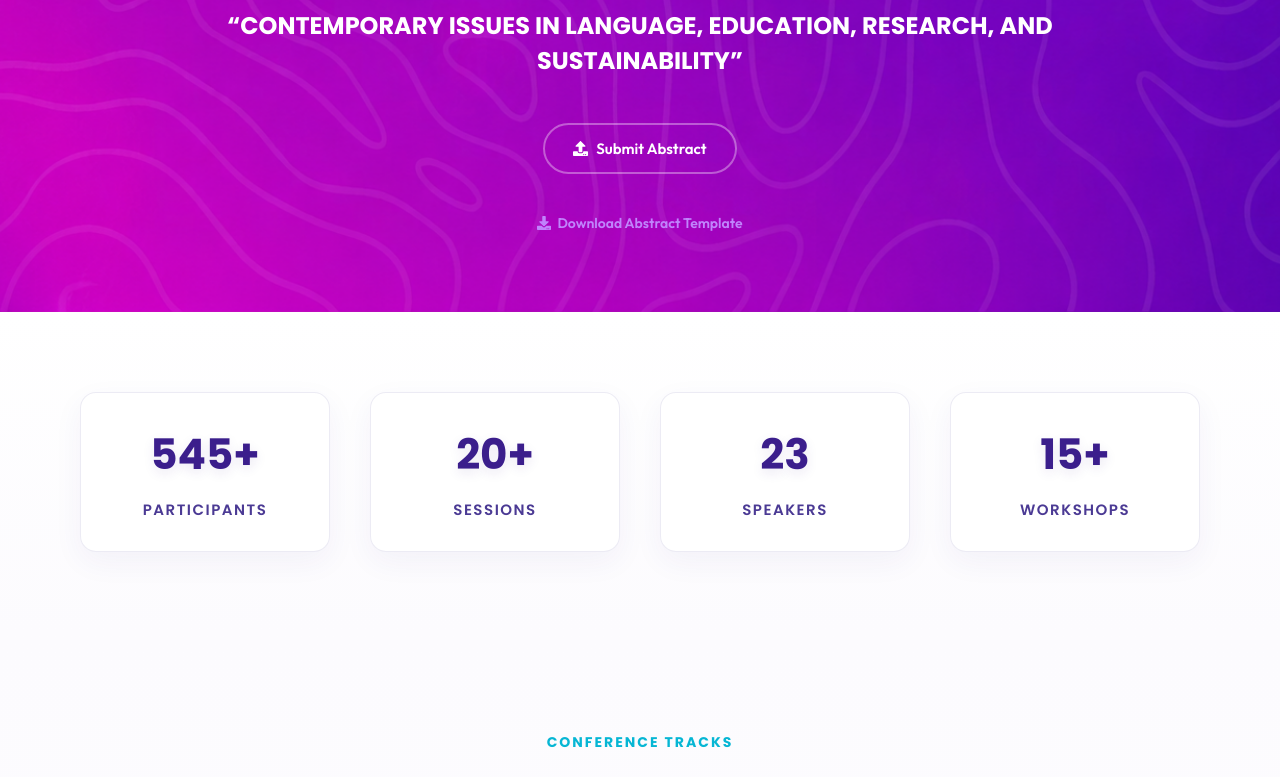
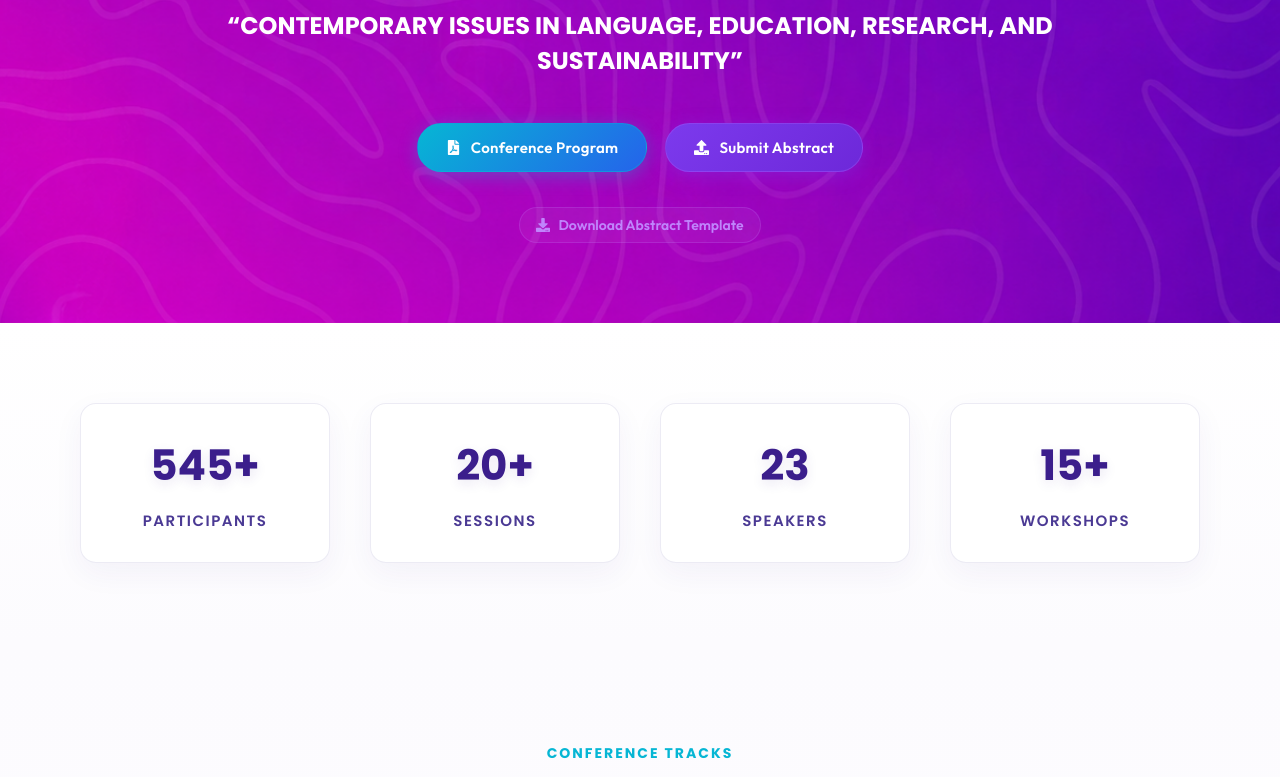
Before and after one commit to meleykemahmudlu22/Conference, a React (Vite) app: page / in a window 1280 px wide. Shown: the part 738-1515 px from the top of the page. Built offline with nearby package versions, Linux system fonts and the light colour scheme; no server answers.

Commit message:
feat: move Conference Program button to hero poster section with professional styling and toast notification

```diff
--- a/src/assets/components/Header/Header.jsx
+++ b/src/assets/components/Header/Header.jsx
@@ -1,8 +1,6 @@
 import { Link as RouterLink } from "react-router-dom";
 import { FiLogIn, FiUserPlus, FiChevronUp, FiMenu, FiX } from "react-icons/fi";
-import { FaFilePdf } from "react-icons/fa";
 import { SignedIn, SignedOut, UserButton } from "@clerk/clerk-react";
-import Swal from "sweetalert2";
 import "./header.css";
 import { useEffect, useState } from "react";
 
@@ -54,33 +52,6 @@ function Header() {
     }
   };
 
-  const handleProgramDownload = (e) => {
-    if (e) e.preventDefault();
-
-    // Trigger browser direct download of PDF
-    const link = document.createElement("a");
-    link.href = "/Conference_Program_CIER2026.pdf";
-    link.download = "Conference_Program_CIER2026.pdf";
-    document.body.appendChild(link);
-    link.click();
-    document.body.removeChild(link);
-
-    // Display professional English SweetAlert toast notification
-    Swal.fire({
-      toast: true,
-      position: "top-end",
-      icon: "success",
-      title: "Conference Program Downloaded",
-      text: "The official CIER 2026 conference program has been saved to your device.",
-      showConfirmButton: false,
-      timer: 4000,
-      timerProgressBar: true,
-      background: "#1b143a",
-      color: "#ffffff",
-      iconColor: "#06b6d4"
-    });
-  };
-
   return (
     <>
       <div className="HeaderContainer">
@@ -126,9 +97,6 @@ function Header() {
                     <a href="/#topics" onClick={(e) => { e.preventDefault(); navigateAndScroll("topics"); setMenuOpen(false); setOpenMobileDropdown(null); }}>
                       Topics
                     </a>
-                    <a href="/Conference_Program_CIER2026.pdf" onClick={(e) => { handleProgramDownload(e); setMenuOpen(false); setOpenMobileDropdown(null); }}>
-                      Program PDF
-                    </a>
                   </div>
                 </li>
 
@@ -162,10 +130,6 @@ function Header() {
           </div>
 
           <div className="HeaderBtn">
-            <button onClick={handleProgramDownload} className="navbar-btn program-btn">
-              <FaFilePdf className="btn-icon pdf-icon" /> Conference Program
-            </button>
-
             <SignedOut>
               <RouterLink to="/login" onClick={() => setMenuOpen(false)}>
                 <button className="navbar-btn login-btn">
--- a/src/assets/components/SectionOne/SectionOne.jsx
+++ b/src/assets/components/SectionOne/SectionOne.jsx
@@ -4,7 +4,7 @@ import images from "../images/cilers logo.png";
 import image from "../images/MDUlogo (2).png";
 import picture from "../images/dokuz eylul.png";
 import Swal from "sweetalert2";
-import { FaUpload, FaDownload } from "react-icons/fa";
+import { FaUpload, FaDownload, FaFilePdf } from "react-icons/fa";
 import { useAuth } from "@clerk/clerk-react";
 import "./one.css";
 
@@ -103,6 +103,33 @@ function SectionOne() {
     fileInputRef.current.click();
   };
 
+  const handleProgramDownload = (e) => {
+    if (e) e.preventDefault();
+
+    // Trigger direct browser download of PDF
+    const link = document.createElement("a");
+    link.href = "/Conference_Program_CIER2026.pdf";
+    link.download = "Conference_Program_CIER2026.pdf";
+    document.body.appendChild(link);
+    link.click();
+    document.body.removeChild(link);
+
+    // Display professional English SweetAlert toast notification
+    Swal.fire({
+      toast: true,
+      position: "top-end",
+      icon: "success",
+      title: "Conference Program Downloaded",
+      text: "The official CIER 2026 conference program has been saved to your device.",
+      showConfirmButton: false,
+      timer: 4000,
+      timerProgressBar: true,
+      background: "#1b143a",
+      color: "#ffffff",
+      iconColor: "#06b6d4"
+    });
+  };
+
   return (
     <div>
       <div className="onesection" id="home">
@@ -121,8 +148,10 @@ function SectionOne() {
               <h2>“CONTEMPORARY ISSUES IN LANGUAGE, EDUCATION, RESEARCH, AND SUSTAINABILITY”</h2>
             </div>
 
-
             <div className="sectionbutton">
+              <button onClick={handleProgramDownload} className="cta-btn program-cta">
+                <FaFilePdf /> Conference Program
+              </button>
               <button onClick={triggerFileInput} className="cta-btn submit-cta">
                 <FaUpload /> Submit Abstract
               </button>
--- a/src/assets/components/SectionOne/one.css
+++ b/src/assets/components/SectionOne/one.css
@@ -83,10 +83,10 @@
   100% { transform: translateY(0); }
 }
 
-/* Keep the premium button styling */
+/* Premium button & CTA styling */
 .sectionbutton {
   display: flex;
-  gap: 20px;
+  gap: 18px;
   justify-content: center;
   align-items: center;
   margin-top: 25px;
@@ -101,54 +101,61 @@
   border-radius: 30px;
   display: inline-flex;
   align-items: center;
-  gap: 8px;
+  gap: 10px;
   transition: all 0.3s cubic-bezier(0.4, 0, 0.2, 1);
   font-family: 'Outfit', 'Inter', sans-serif;
+  letter-spacing: 0.3px;
 }
 
-.register-cta {
-  background: linear-gradient(135deg, #7c3aed 0%, #6d28d9 100%);
-  border: none;
+.program-cta {
+  background: linear-gradient(135deg, #06b6d4 0%, #2563eb 100%);
+  border: 1px solid rgba(6, 182, 212, 0.4);
   color: white;
-  box-shadow: 0 4px 15px rgba(109, 40, 217, 0.3);
+  box-shadow: 0 4px 18px rgba(6, 182, 212, 0.35);
 }
 
-.register-cta:hover {
-  background: linear-gradient(135deg, #8b5cf6 0%, #7c3aed 100%);
+.program-cta:hover {
+  background: linear-gradient(135deg, #2563eb 0%, #06b6d4 100%);
   transform: translateY(-3px);
-  box-shadow: 0 8px 25px rgba(109, 40, 217, 0.5);
+  box-shadow: 0 8px 25px rgba(6, 182, 212, 0.55);
 }
 
 .submit-cta {
-  background-color: transparent;
-  border: 2px solid rgba(255, 255, 255, 0.35);
+  background: linear-gradient(135deg, #7c3aed 0%, #6d28d9 100%);
+  border: 1px solid rgba(168, 85, 247, 0.4);
   color: white;
+  box-shadow: 0 4px 18px rgba(124, 58, 237, 0.35);
 }
 
 .submit-cta:hover {
-  background-color: rgba(255, 255, 255, 0.08);
-  border-color: white;
+  background: linear-gradient(135deg, #8b5cf6 0%, #7c3aed 100%);
   transform: translateY(-3px);
-  box-shadow: 0 8px 25px rgba(255, 255, 255, 0.1);
+  box-shadow: 0 8px 25px rgba(124, 58, 237, 0.55);
 }
 
 .download-template-link {
   display: inline-flex;
   align-items: center;
-  gap: 6px;
+  gap: 8px;
   color: #c084fc;
   text-decoration: none;
   font-weight: 600;
   font-size: 14px;
-  margin-top: 20px;
+  margin-top: 15px;
+  padding: 8px 16px;
+  border-radius: 20px;
+  background-color: rgba(255, 255, 255, 0.05);
+  border: 1px solid rgba(192, 132, 252, 0.2);
   transition: all 0.3s ease;
   font-family: 'Outfit', 'Inter', sans-serif;
 }
 
 .download-template-link:hover {
-  color: #d8b4fe;
-  text-shadow: 0 0 10px rgba(168, 85, 247, 0.4);
-  transform: translateY(-1px);
+  color: #ffffff;
+  background-color: rgba(192, 132, 252, 0.15);
+  border-color: rgba(192, 132, 252, 0.5);
+  box-shadow: 0 0 16px rgba(168, 85, 247, 0.3);
+  transform: translateY(-2px);
 }
 
 @media (max-width: 768px) {
@@ -169,7 +176,7 @@
   .cta-btn {
     width: 100%;
     justify-content: center;
-    padding: 12px 24px;
+    padding: 13px 24px;
   }
 
   .sectionbutton {
```
